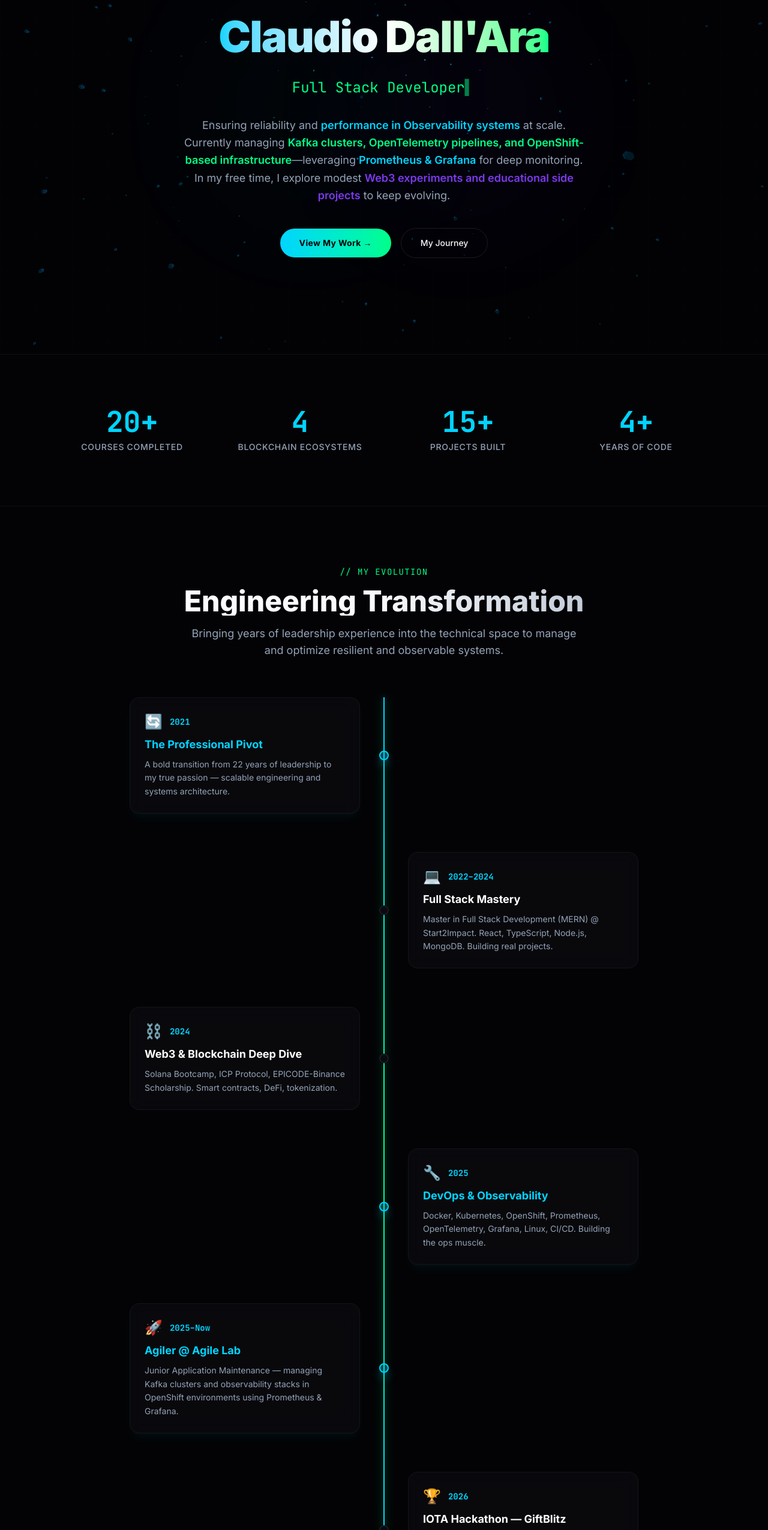
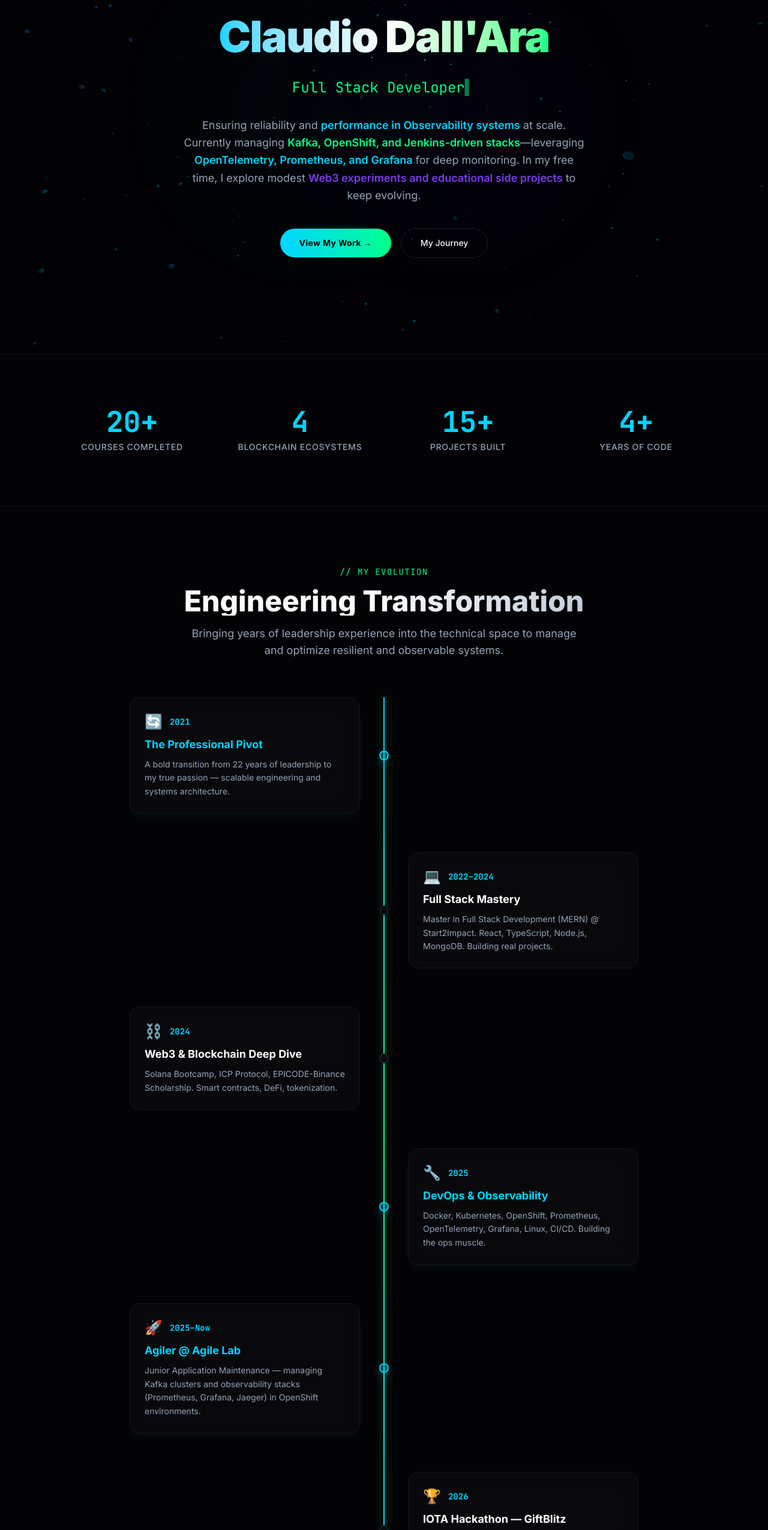
Before and after one commit to boobaGreen/Portfolio2026, a React (Vite) app: page / in a window 1280 px wide. Shown: the part 210-2760 px from the top of the page at 60% size. Built offline with nearby package versions, Linux system fonts and the light colour scheme.

Commit message:
new phrase21

```diff
--- a/src/App.tsx
+++ b/src/App.tsx
@@ -326,7 +326,7 @@ function Hero() {
 
         <p className="mt-8 text-lg text-text-dim max-w-2xl mx-auto leading-relaxed">
           Ensuring reliability and <span className="text-primary font-semibold">performance in Observability systems</span> at scale.
-          Currently managing <span className="text-accent font-semibold">Kafka clusters, OpenTelemetry pipelines, and OpenShift-based infrastructure</span>—leveraging <span className="text-primary font-semibold">Prometheus & Grafana</span> for deep monitoring.
+          Currently managing <span className="text-accent font-semibold">Kafka, OpenShift, and Jenkins-driven stacks</span>—leveraging <span className="text-primary font-semibold">OpenTelemetry, Prometheus, and Grafana</span> for deep monitoring.
           In my free time, I explore modest <span className="text-purple font-semibold">Web3 experiments and educational side projects</span> to keep evolving.
         </p>
 
@@ -441,7 +441,7 @@ const journeySteps = [
   {
     year: "2025–Now",
     title: "Agiler @ Agile Lab",
-    desc: "Junior Application Maintenance — managing Kafka clusters and observability stacks in OpenShift environments using Prometheus & Grafana.",
+    desc: "Junior Application Maintenance — managing Kafka clusters and observability stacks (Prometheus, Grafana, Jaeger) in OpenShift environments.",
     icon: "🚀",
     side: "left" as const,
     highlight: true,
```
